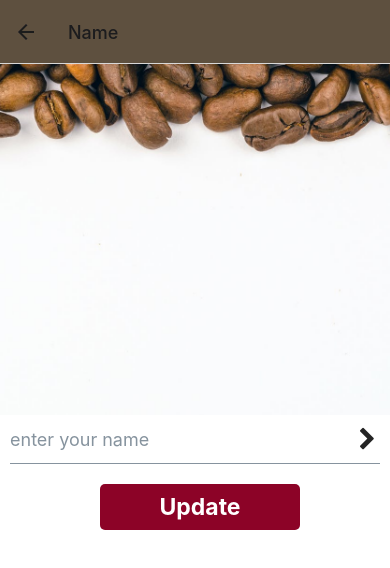
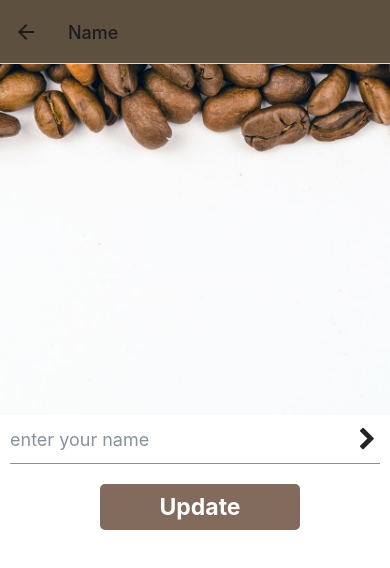
Before and after one commit to jaserino/coffeerush, a React Native app: screen /Name in a window 390 px wide. Shown: the top 568 px of the page. Built offline with nearby package versions, Linux system fonts and the light colour scheme.

Commit message:
cleaned up styling

```diff
--- a/components/Image.js
+++ b/components/Image.js
@@ -1,5 +1,5 @@
-import React, { useState, useEffect } from 'react';
-import { Image, View } from 'react-native';
+import React, { useState } from 'react';
+import { View, StyleSheet } from 'react-native';
 import { Avatar } from '@rneui/themed';
 import * as ImagePicker from 'expo-image-picker';
 
@@ -14,26 +14,20 @@ const UploadImage = () => {
       quality: 1,
     });
 
-    console.log(result);
     if (!result.canceled) {
       setImage(result.assets[0].uri);
     }
   };
   return (
-    <View styles={{ overflow: 'hidden', position: 'absolute' }}>
+    <View styles={style.container}>
       <Avatar
         size={150}
         rounded
         source={{ uri: image }}
-        containerStyle={{
-          backgroundColor: '#ffff',
-          borderStyle: 'solid',
-          borderColor: '#8C0327',
-          borderWidth: 6,
-        }}
+        containerStyle={style.avatarContainer}
       >
         <Avatar.Accessory
-          containerStyle={{ borderRadius: 100, backgroundColor: '#8C0327' }}
+          containerStyle={style.avatarAccessory}
           size={40}
           onPress={pickImage}
         />
@@ -43,3 +37,20 @@ const UploadImage = () => {
 };
 
 export default UploadImage;
+
+const style = StyleSheet.create({
+  container: {
+    overflow: 'hidden',
+    position: 'absolute',
+  },
+  avatarContainer: {
+    backgroundColor: '#ffff',
+    borderStyle: 'solid',
+    borderColor: '#8C0327',
+    borderWidth: 6,
+  },
+  avatarAccessory: {
+    borderRadius: 100,
+    backgroundColor: '#8C0327',
+  },
+});
--- a/screens/About.js
+++ b/screens/About.js
@@ -1,6 +1,6 @@
 import React from 'react';
 import { View, TextInput, StyleSheet, Text, Image } from 'react-native';
-import { Button, Card, Icon } from '@rneui/themed';
+import { Button, Card } from '@rneui/themed';
 
 export const About = ({ navigation }) => {
   const [about, setAbout] = React.useState('');
@@ -54,7 +54,6 @@ const styles = StyleSheet.create({
     width: '100%',
     height: 300,
   },
-
   title: {
     fontWeight: 'bold',
     fontSize: 28,
@@ -72,7 +71,7 @@ const styles = StyleSheet.create({
     marginTop: 20,
   },
   buttonStyle: {
-    backgroundColor: '#8C0327',
+    backgroundColor: '#826A5C',
     borderRadius: 5,
   },
   buttonFont: {
--- a/screens/Email.js
+++ b/screens/Email.js
@@ -1,23 +1,14 @@
 import React from 'react';
-import { View, Image } from 'react-native';
+import { View, Image, StyleSheet } from 'react-native';
 import { Input, Button } from '@rneui/themed';
 
 export const Email = ({ navigation }) => {
   const [email, setEmail] = React.useState('');
 
   return (
-    <View
-      style={{
-        flex: 1,
-        backgroundColor: '#fff',
-        alignItems: 'stretch',
-      }}
-    >
+    <View style={style.container}>
       <Image
-        style={{
-          width: '100%',
-          height: '45%',
-        }}
+        style={style.image}
         source={require('../assets/coffeerush/beans.jpeg')}
       />
       <Input
@@ -28,17 +19,9 @@ export const Email = ({ navigation }) => {
       />
       <Button
         title="Update"
-        buttonStyle={{
-          backgroundColor: '#8C0327',
-          borderRadius: 5,
-        }}
-        titleStyle={{ fontWeight: 'bold', fontSize: 23 }}
-        containerStyle={{
-          marginHorizontal: 100,
-          height: 50,
-          width: 200,
-          marginVertical: 10,
-        }}
+        buttonStyle={style.button}
+        titleStyle={style.buttonFont}
+        containerStyle={style.buttonContainer}
         onPress={() => {
           navigation.navigate({
             name: 'Profile',
@@ -50,3 +33,30 @@ export const Email = ({ navigation }) => {
     </View>
   );
 };
+
+const style = StyleSheet.create({
+  container: {
+    flex: 1,
+    backgroundColor: '#fff',
+    alignItems: 'stretch',
+  },
+  image: {
+    width: '100%',
+    height: '45%',
+  },
+  button: {
+    backgroundColor: '#826A5C',
+    borderRadius: 5,
+  },
+
+  buttonFont: {
+    fontWeight: 'bold',
+    fontSize: 23,
+  },
+  buttonContainer: {
+    marginHorizontal: 100,
+    height: 50,
+    width: 200,
+    marginVertical: 10,
+  },
+});
--- a/screens/Home.js
+++ b/screens/Home.js
@@ -1,54 +1,32 @@
 import React from 'react';
-import { View, Text, Image, StyleSheet, TextComponent } from 'react-native';
+import { View, Text, Image, StyleSheet } from 'react-native';
 import { Button } from '@rneui/themed';
 import { SafeAreaView } from 'react-native-safe-area-context';
 
-export const Home = ({ navigation }) => {
+export const Home = ({ route, navigation }) => {
   return (
-    <SafeAreaView style={{ flex: 1, backgroundColor: 'white' }}>
+    <SafeAreaView style={style.container}>
       <View style={{ height: 350 }}>
         <Image
-          style={{
-            width: '100%',
-            marginLeft: 30,
-            resizeMode: 'contain',
-            top: -200,
-          }}
+          style={style.image}
           source={require('../assets/coffeerush/cup0.webp')}
         />
       </View>
       <View style={style.textContainer}>
-        <Text
-          style={{
-            color: '#0A0908',
-            fontSize: 32,
-            fontWeight: 'bold',
-            textAlign: 'center',
-          }}
-        >
+        <Text style={style.textTop}>
           The Fastest in{' '}
           <Text style={{ color: '#8C0327', fontWeight: 'bold' }}>Coffee </Text>
           Delivery
         </Text>
-        <Text style={{ fontSize: 18, textAlign: 'center', marginTop: 20 }}>
-          Our mission is to get you coffee ... FAST!
+        <Text style={style.textBot}>
+          Our mission is to get you coffee when you are in a RUSH!
         </Text>
       </View>
       <Button
         title="Get Started"
-        buttonStyle={{
-          backgroundColor: '#5E503F',
-          borderRadius: 100,
-          justifyContent: 'center',
-          alignItems: 'center',
-        }}
-        titleStyle={{ fontWeight: 'bold', fontSize: 18 }}
-        containerStyle={{
-          marginHorizontal: 100,
-          height: 50,
-          width: 200,
-          marginVertical: 10,
-        }}
+        buttonStyle={style.button}
+        titleStyle={style.buttonTitle}
+        containerStyle={style.buttonContainer}
         onPress={() => {
           navigation.navigate({
             name: 'Profile',
@@ -60,10 +38,47 @@ export const Home = ({ navigation }) => {
 };
 
 const style = StyleSheet.create({
+  container: {
+    flex: 1,
+    backgroundColor: 'white',
+  },
   textContainer: {
     flex: 1,
     paddingHorizontal: 50,
     paddingBottom: 160,
     justifyContent: 'space-between',
   },
+  textTop: {
+    color: '#0A0908',
+    fontSize: 32,
+    fontWeight: 'bold',
+    textAlign: 'center',
+  },
+  textBot: {
+    fontSize: 18,
+    textAlign: 'center',
+    marginTop: 20,
+  },
+  image: {
+    width: '100%',
+    marginLeft: 30,
+    resizeMode: 'contain',
+    top: -200,
+  },
+  button: {
+    backgroundColor: '#5E503F',
+    borderRadius: 100,
+    justifyContent: 'center',
+    alignItems: 'center',
+  },
+  buttonTitle: {
+    fontWeight: 'bold',
+    fontSize: 18,
+  },
+  buttonContainer: {
+    marginHorizontal: 100,
+    height: 50,
+    width: 200,
+    marginVertical: 10,
+  },
 });
--- a/screens/Name.js
+++ b/screens/Name.js
@@ -1,24 +1,15 @@
 import React from 'react';
 
-import { View, Image } from 'react-native';
+import { View, Image, StyleSheet } from 'react-native';
 import { Input, Button } from '@rneui/themed';
 
 export const Name = ({ navigation }) => {
   const [name, setName] = React.useState('');
 
   return (
-    <View
-      style={{
-        flex: 1,
-        backgroundColor: '#fff',
-        alignItems: 'stretch',
-      }}
-    >
+    <View style={style.container}>
       <Image
-        style={{
-          width: '100%',
-          height: '45%',
-        }}
+        style={style.image}
         source={require('../assets/coffeerush/beans.jpeg')}
       />
       <Input
@@ -29,17 +20,9 @@ export const Name = ({ navigation }) => {
       />
       <Button
         title="Update"
-        buttonStyle={{
-          backgroundColor: '#8C0327',
-          borderRadius: 5,
-        }}
-        titleStyle={{ fontWeight: 'bold', fontSize: 23 }}
-        containerStyle={{
-          marginHorizontal: 100,
-          height: 50,
-          width: 200,
-          marginVertical: 10,
-        }}
+        buttonStyle={style.button}
+        titleStyle={style.buttonTitle}
+        containerStyle={style.buttonContainer}
         onPress={() => {
           navigation.navigate({
             name: 'Profile',
@@ -51,3 +34,29 @@ export const Name = ({ navigation }) => {
     </View>
   );
 };
+
+const style = StyleSheet.create({
+  container: {
+    flex: 1,
+    backgroundColor: '#fff',
+    alignItems: 'stretch',
+  },
+  image: {
+    width: '100%',
+    height: '45%',
+  },
+  button: {
+    backgroundColor: '#826A5C',
+    borderRadius: 5,
+  },
+  buttonTitle: {
+    fontWeight: 'bold',
+    fontSize: 23,
+  },
+  buttonContainer: {
+    marginHorizontal: 100,
+    height: 50,
+    width: 200,
+    marginVertical: 10,
+  },
+});
--- a/screens/Phone.js
+++ b/screens/Phone.js
@@ -1,23 +1,14 @@
 import React from 'react';
-import { View, Image } from 'react-native';
+import { View, Image, StyleSheet } from 'react-native';
 import { Input, Button } from '@rneui/themed';
 
 export const Phone = ({ navigation }) => {
   const [phone, setPhone] = React.useState('');
 
   return (
-    <View
-      style={{
-        flex: 1,
-        backgroundColor: '#fff',
-        alignItems: 'stretch',
-      }}
-    >
+    <View style={style.container}>
       <Image
-        style={{
-          width: '100%',
-          height: '45%',
-        }}
+        style={style.image}
         source={require('../assets/coffeerush/beans.jpeg')}
       />
       <Input
@@ -28,17 +19,9 @@ export const Phone = ({ navigation }) => {
       />
       <Button
         title="Update"
-        buttonStyle={{
-          backgroundColor: '#8C0327',
-          borderRadius: 5,
-        }}
-        titleStyle={{ fontWeight: 'bold', fontSize: 23 }}
-        containerStyle={{
-          marginHorizontal: 100,
-          height: 50,
-          width: 200,
-          marginVertical: 10,
-        }}
+        buttonStyle={style.button}
+        titleStyle={style.buttonTitle}
+        containerStyle={style.buttonContainer}
         onPress={() => {
           navigation.navigate({
             name: 'Profile',
@@ -51,4 +34,28 @@ export const Phone = ({ navigation }) => {
   );
 };
 
-/// make style sheet
+const style = StyleSheet.create({
+  container: {
+    flex: 1,
+    backgroundColor: '#fff',
+    alignItems: 'stretch',
+  },
+  image: {
+    width: '100%',
+    height: '45%',
+  },
+  button: {
+    backgroundColor: '#826A5C',
+    borderRadius: 5,
+  },
+  buttonTitle: {
+    fontWeight: 'bold',
+    fontSize: 23,
+  },
+  buttonContainer: {
+    marginHorizontal: 100,
+    height: 50,
+    width: 200,
+    marginVertical: 10,
+  },
+});
--- a/screens/Profile.js
+++ b/screens/Profile.js
@@ -1,10 +1,9 @@
 import React from 'react';
 import { View, Text, StyleSheet } from 'react-native';
-import { Input, Card } from '@rneui/themed';
+import { Input } from '@rneui/themed';
 import ToastManager, { Toast } from 'toastify-react-native';
 
 import UploadImage from '../components/Image';
-import { color } from '@rneui/base';
 
 export const Profile = ({ route, navigation }) => {
   const showToasts = () => {
@@ -102,13 +101,7 @@ const styles = StyleSheet.create({
     height: '100%',
     backgroundColor: '#fff',
   },
-  profilecontainer: {
-    flex: 1,
-    flexDirection: 'row',
-    justifyContent: 'center',
-    alignItems: 'center',
-    backgroundColor: '#00ABB3',
-  },
+
   image: {
     marginTop: 30,
     padding: 30,
```
